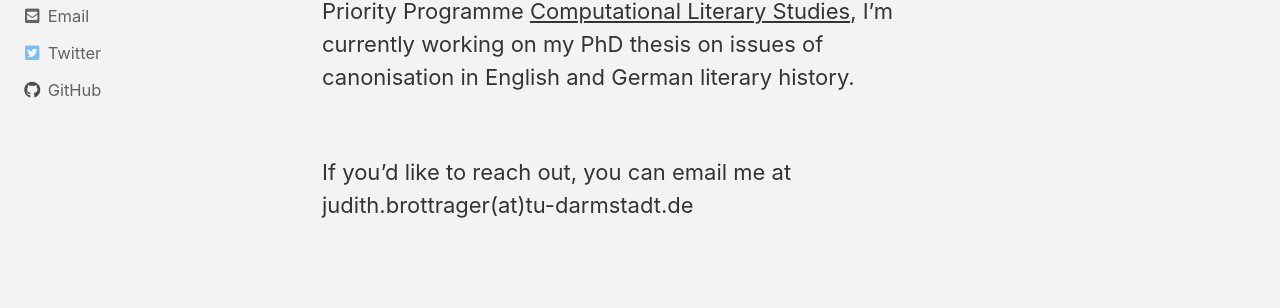
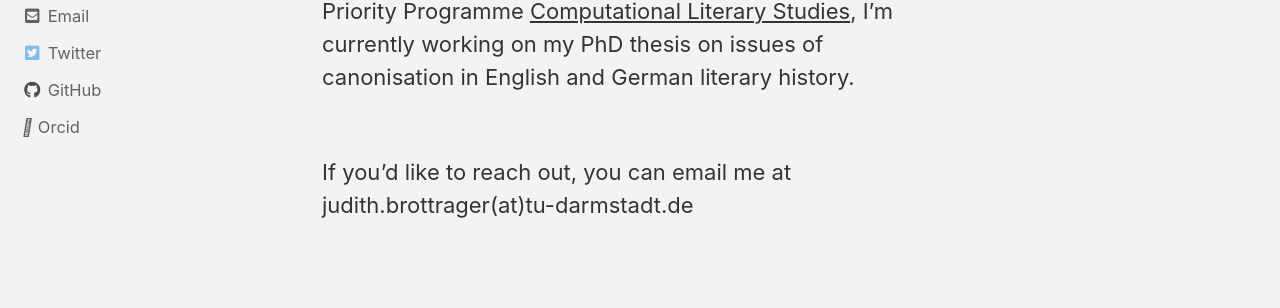
Before and after one commit to jbrottrager/jb, a Jekyll site: the page built from index.md, in a window 1280 px wide. Shown: the part 281-589 px from the top of the page. Built offline with Jekyll 4.4.1, drawn with Linux system fonts in a browser that asks for light colours; cached includes are drawn as plain includes.

Commit message:
Update _config.yml

```diff
--- a/_config.yml
+++ b/_config.yml
@@ -117,6 +117,9 @@ author:
     - label: "GitHub"
       icon: "fab fa-fw fa-github"
       url: "https://github.com/jbrottrager"
+    - label: "Orcid"
+      icon: "fa-brands fa-orcid"
+      url: "https://orcid.org/my-orcid?orcid=0000-0002-3108-8936"
 
 # Site Footer
 footer:
```
